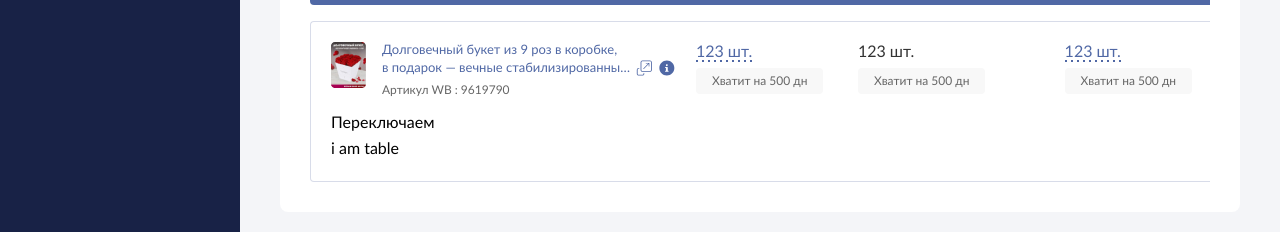
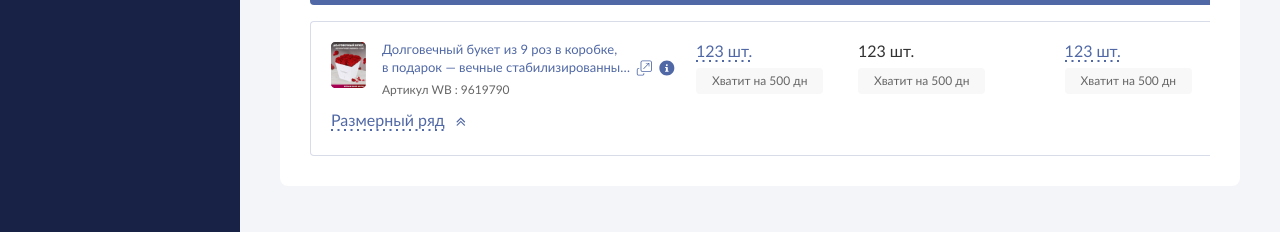
Before and after one commit to dartweider2000/stat4market-test, a Vue app: page / in a window 1280 px wide. Shown: the part 212-444 px from the top of the page. Built offline with nearby package versions, Linux system fonts and the light colour scheme.

Commit message:
made main row basis

```diff
--- a/src/assets/scss/styles.scss
+++ b/src/assets/scss/styles.scss
@@ -53,6 +53,8 @@
   --gray-middle: #666666;
   --black: #333;
   --brown: #666;
+  --green: #A5D274;
+  --gray-dark: #999;
 
   --sidebar-width: 240px;
 }
--- /dev/null
+++ b/src/components/custom-underline.vue
@@ -0,0 +1,17 @@
+<script setup lang="ts"></script>
+
+<template>
+  <svg height="2">
+    <line
+      x1="0"
+      y1="50%"
+      x2="100%"
+      y2="1"
+      stroke="var(--blue)"
+      stroke-width="2"
+      stroke-dasharray="2 4.5"
+    />
+  </svg>
+</template>
+
+<style scoped lang="scss"></style>
--- a/src/components/main-table/main-table-row.vue
+++ b/src/components/main-table/main-table-row.vue
@@ -3,6 +3,7 @@
   import StorageCell from "@/components/storage-cell.vue";
   import SelectionNumber from "@/components/selection-number.vue";
   import BlueButton from "@/components/blue-button.vue";
+  import CustomUnderline from "@/components/custom-underline.vue";
   import { ref } from "vue";
 
   const num = ref<number>(123);
@@ -11,6 +12,12 @@
   };
 
   const specNum = ref<number>(30);
+
+  const isOpenSubTable = ref<boolean>(false);
+  const hasMeasureRow = ref<boolean>(true);
+  const toggleSubTable = () => {
+    isOpenSubTable.value = !isOpenSubTable.value;
+  };
 </script>
 
 <template>
@@ -89,20 +96,72 @@
       </div>
     </td>
   </tr>
-  <tr class="toggle-row">
+  <tr
+    v-if="hasMeasureRow"
+    class="toggle-row"
+    :class="{ 'is-closed': !isOpenSubTable }"
+  >
     <td class="toggle-row__data">
-      <div class="toggle-row__cell">Переключаем</div>
+      <div class="toggle-row__cell">
+        <button class="toggle" @click="toggleSubTable">
+          <div class="toggle__text">
+            <p class="toggle__paragraph">Размерный ряд</p>
+            <custom-underline class="toggle__underline" />
+          </div>
+          <svg width="16" height="16" class="toggle__icon">
+            <use xlink:href="#double-arrow-down"></use>
+          </svg>
+        </button>
+      </div>
     </td>
     <td colspan="7" class="toggle-row__data">
       <div class="toggle-row__cell"></div>
     </td>
   </tr>
-  <tr class="sub-table-row">
+  <tr v-if="hasMeasureRow && isOpenSubTable" class="sub-table-row">
     <td colspan="8" class="sub-table-row__data">
-      <table class="sub-table-row__table">
-        i am table
+      <table class="sub-table-row__table inner-table">
+        <tbody class="inner-table__body">
+          <tr class="inner-table__row">
+            <td class="inner-table__data">
+              <div class="inner-table__cell">
+                <div class="measure-header">
+                  <svg width="24" height="24" class="measure-header__icon">
+                    <use xlink:href="#measuring-tape"></use>
+                  </svg>
+                  <p class="measure-header__paragraph">Размерный ряд</p>
+                </div>
+              </div>
+            </td>
+          </tr>
+          <tr class="inner-table__row">
+            <td class="inner-table__data">
+              <table class="measure-table">
+                <colgroup>
+                  <col />
+                  <col />
+                  <col />
+                  <col />
+                  <col />
+                  <col />
+                  <col />
+                  <col />
+                  <col />
+                  <col />
+                  <col />
+                  <col />
+                </colgroup>
+                <thead></thead>
+                <tbody></tbody>
+              </table>
+            </td>
+          </tr>
+        </tbody>
       </table>
     </td>
+  </tr>
+  <tr class="bottom-space-row">
+    <td colspan="8" class="bottom-space-row__data"></td>
   </tr>
 </template>
 
@@ -113,6 +172,14 @@
       @apply py-[8px];
     }
   }
+
+  .bottom-space-row {
+    // .bottom-space-row__data
+    &__data {
+      @apply pb-[20px] border-[1px] border-t-0 border-solid border-[--blue-light] rounded-b-[4px];
+    }
+  }
+
   .data-row {
     // .data-row__data
     &__data {
@@ -158,7 +225,46 @@
     }
     // .sub-table-row__data
     &__data {
-      @apply px-[20px] pb-[20px] border-solid border-[1px] border-t-0 border-[--blue-light] rounded-b-[4px];
+      @apply px-[20px] pt-[12px] border-solid border-[1px] border-t-0 border-b-0 border-[--blue-light];
+    }
+  }
+
+  .inner-table {
+    border-collapse: separate;
+    border-spacing: 0;
+    // .inner-table__body
+    &__body {
+    }
+    // .inner-table__row
+    &__row {
+      &:first-child {
+        & > * {
+          @apply pl-[20px] py-[12px] pr-[20px] rounded-t-[4px];
+        }
+      }
+
+      &:last-child {
+        & > * {
+          @apply pl-[12px] pb-[16px] pr-[16px] rounded-b-[4px];
+        }
+      }
+    }
+    // .inner-table__data
+    &__data {
+      @apply border-l-[4px] border-solid border-[--green] bg-[--gray-light-more];
+    }
+    // .inner-table__cell
+    &__cell {
+    }
+  }
+  .measure-header {
+    @apply grid grid-flow-col items-center justify-start gap-[8px];
+    // .measure-header__icon
+    &__icon {
+      @apply text-[--blue];
+    }
+    // .measure-header__paragraph
+    &__paragraph {
     }
   }
 
@@ -170,4 +276,28 @@
       font-size: 14px;
     }
   }
+
+  .toggle {
+    @apply grid grid-flow-col justify-start items-center gap-[8px];
+    // .toggle__text
+    &__text {
+      @apply text-[--blue] leading-[20px] relative mb-[2px];
+    }
+    // .toggle__paragraph
+    &__paragraph {
+    }
+    // .toggle__underline
+    &__underline {
+      @apply absolute bottom-0 left-0 w-full;
+    }
+
+    &__icon {
+      @apply text-[--blue];
+      transition: all 0.2s ease 0s;
+
+      .is-closed & {
+        @apply rotate-180;
+      }
+    }
+  }
 </style>
--- a/src/components/selection-number.vue
+++ b/src/components/selection-number.vue
@@ -1,6 +1,7 @@
 <script setup lang="ts">
   import { onClickOutside, useResizeObserver } from "@vueuse/core";
   import { computed, onMounted, ref, toRefs, watch } from "vue";
+  import CustomUnderline from "@/components/custom-underline.vue";
 
   const props = withDefaults(
     defineProps<{
@@ -68,17 +69,7 @@
       >
         <div class="view__number">{{ localCopy }}</div>
         <div v-if="isSaved" class="view__measure">{{ measure }}</div>
-        <svg v-if="canInteractive" height="2" class="view__decoration">
-          <line
-            x1="0"
-            y1="50%"
-            x2="100%"
-            y2="1"
-            stroke="var(--blue)"
-            stroke-width="2"
-            stroke-dasharray="2 4"
-          />
-        </svg>
+        <custom-underline v-if="canInteractive" class="view__decoration" />
       </div>
       <div v-if="!isSaved" class="view__confirm">
         <button class="view__accept" @click="acceptButtonClickHandler">
```
